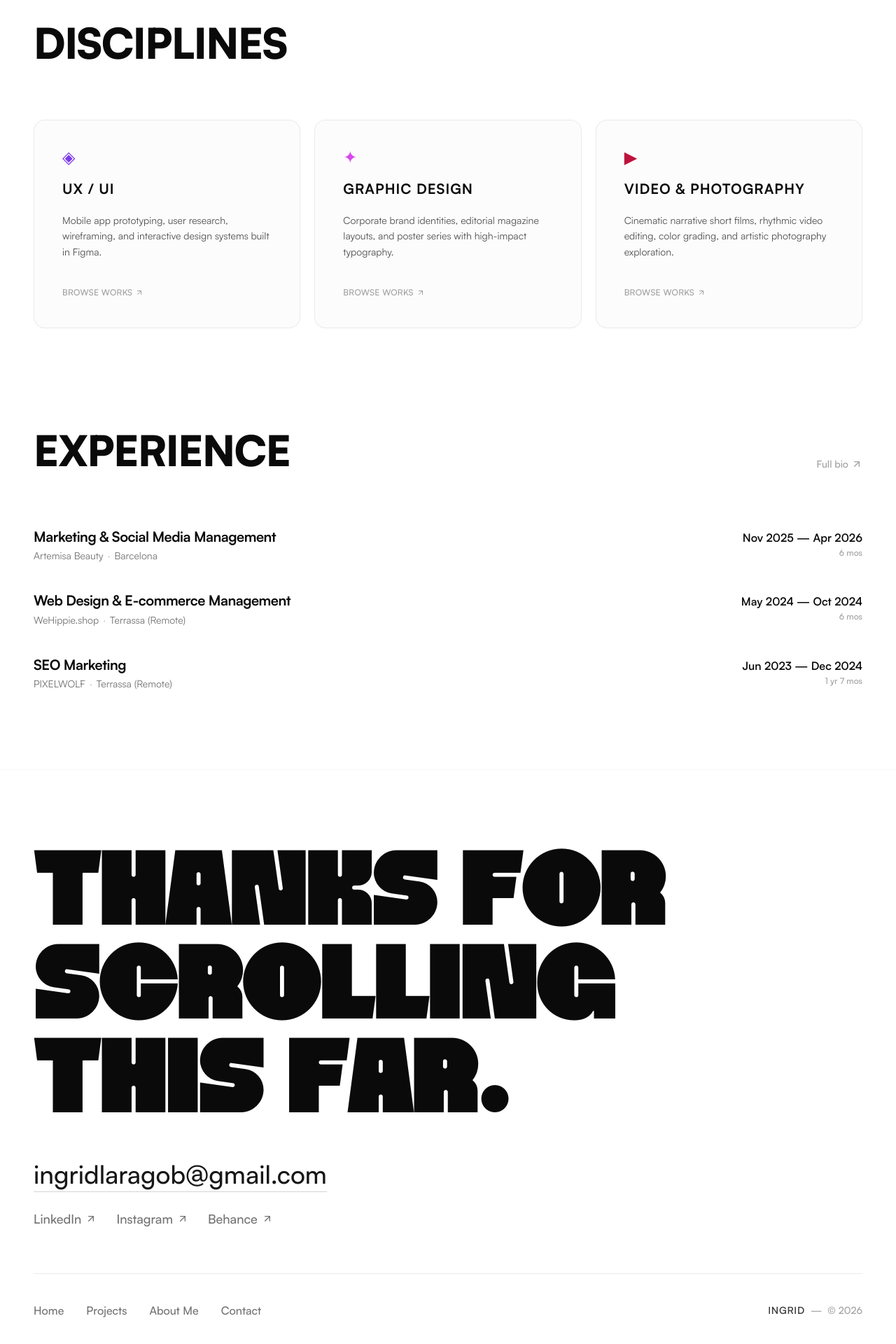
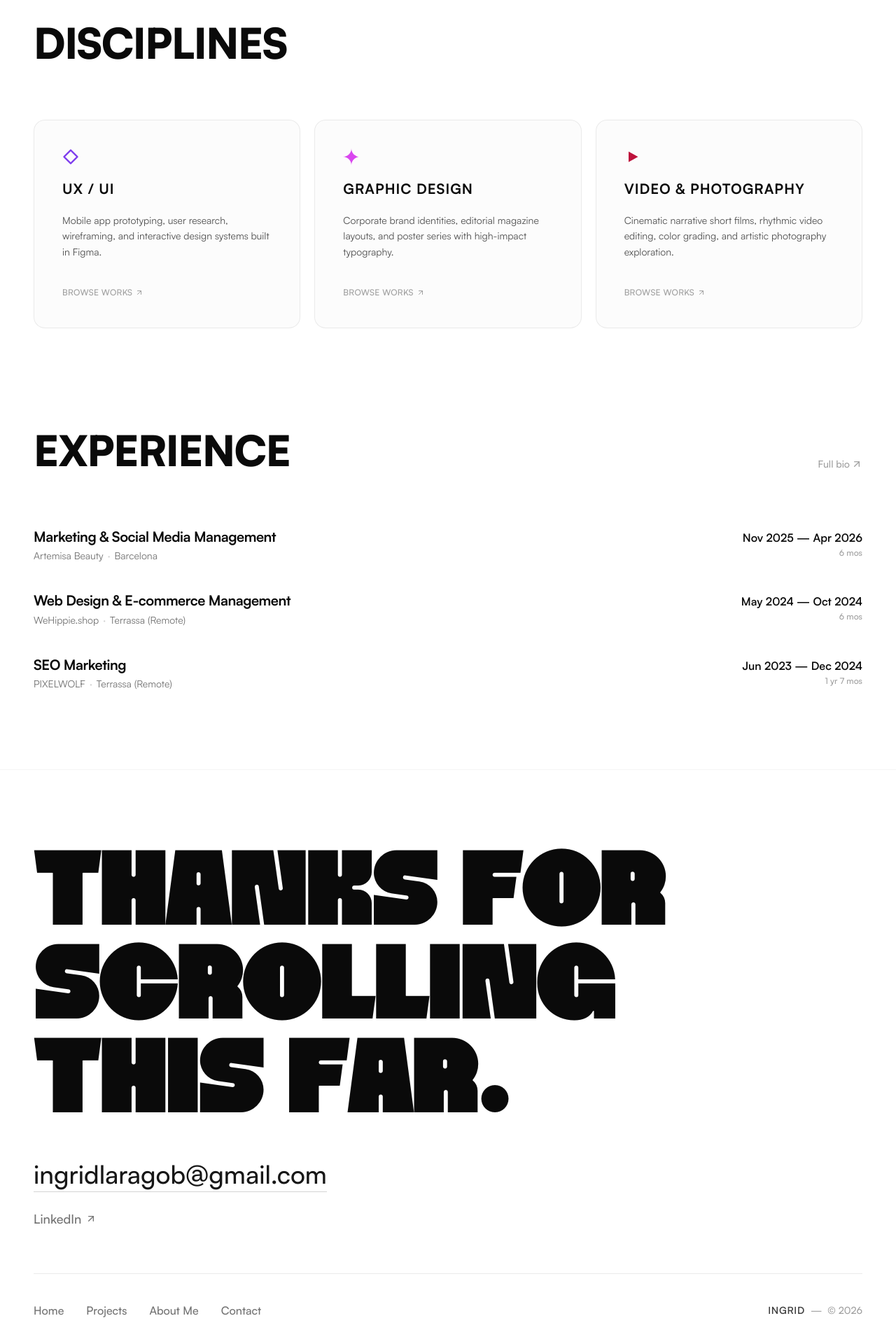
Before and after one commit to charcutera/portfolio-ingrid, a Next.js app: page / in a window 1280 px wide. Shown: the part 2980-4900 px from the top of the page at 70% size. Built offline with nearby package versions, Linux system fonts and the light colour scheme.

Commit message:
feat: remove Behance/Instagram, replace video emoji with SVG icon, and shorten Bio link

```diff
--- a/src/app/contact/page.tsx
+++ b/src/app/contact/page.tsx
@@ -111,24 +111,6 @@ export default function ContactPage() {
                     className="group inline-flex items-center gap-1 hover:text-neutral-950 transition-colors"
                   >
                     <span>LinkedIn</span>
-                    <ArrowUpRight className="w-3.5 h-3.5 group-hover:translate-x-0.5 group-hover:-translate-y-0.5 transition-transform" />
-                  </a>
-                  <a
-                    href="https://instagram.com"
-                    target="_blank"
-                    rel="noreferrer"
-                    className="group inline-flex items-center gap-1 hover:text-neutral-950 transition-colors"
-                  >
-                    <span>Instagram</span>
-                    <ArrowUpRight className="w-3.5 h-3.5 group-hover:translate-x-0.5 group-hover:-translate-y-0.5 transition-transform" />
-                  </a>
-                  <a
-                    href="https://behance.net"
-                    target="_blank"
-                    rel="noreferrer"
-                    className="group inline-flex items-center gap-1 hover:text-neutral-950 transition-colors"
-                  >
-                    <span>Behance</span>
                     <ArrowUpRight className="w-3.5 h-3.5 group-hover:translate-x-0.5 group-hover:-translate-y-0.5 transition-transform" />
                   </a>
                 </div>
--- a/src/app/page.tsx
+++ b/src/app/page.tsx
@@ -262,14 +262,26 @@ export default function HomePage() {
                     e.currentTarget.style.borderColor = "rgba(229,229,229,0.8)";
                   }}
                 >
-                  {/* Top: emoji glyph + label */}
+                  {/* Top: icon glyph + label */}
                   <div className="space-y-5">
                     <span
-                      className="text-2xl transition-colors select-none leading-none block"
+                      className="transition-colors select-none leading-none block"
                       style={{ color: d.color }}
                       aria-hidden
                     >
-                      {d.emoji}
+                      {d.slug === "video" ? (
+                        <svg className="w-6 h-6" viewBox="0 0 24 24" fill="currentColor">
+                          <path d="M6 4.5v15l13.5-7.5L6 4.5z" />
+                        </svg>
+                      ) : d.slug === "ux-ui" ? (
+                        <svg className="w-6 h-6" viewBox="0 0 24 24" fill="none" stroke="currentColor" strokeWidth="2.4" strokeLinecap="round" strokeLinejoin="round">
+                          <path d="M12 2.5L21.5 12 12 21.5 2.5 12Z" />
+                        </svg>
+                      ) : (
+                        <svg className="w-6 h-6" viewBox="0 0 24 24" fill="currentColor">
+                          <path d="M12 0C12 6.627 17.373 12 24 12C17.373 12 12 17.373 12 24C12 17.373 6.627 12 0 12C6.627 12 12 6.627 12 0Z" />
+                        </svg>
+                      )}
                     </span>
                     <h3 className="font-sans font-bold uppercase tracking-wider text-lg sm:text-xl text-neutral-950">
                       {d.label}
@@ -314,9 +326,9 @@ export default function HomePage() {
           </h2>
           <Link
             href="/about"
-            className="group inline-flex items-center gap-1 text-sm font-medium text-neutral-400 hover:text-neutral-900 transition-colors"
+            className="group inline-flex items-center gap-0.5 text-sm font-medium text-neutral-400 hover:text-neutral-900 transition-colors shrink-0"
           >
-            {t.home.fullBio}
+            <span>{t.home.fullBio}</span>
             <ArrowUpRight className="w-4 h-4 group-hover:translate-x-0.5 group-hover:-translate-y-0.5 transition-transform" />
           </Link>
         </motion.div>
--- a/src/components/Footer.tsx
+++ b/src/components/Footer.tsx
@@ -93,24 +93,6 @@ export default function Footer() {
                 <span>LinkedIn</span>
                 <ArrowUpRight className="w-4 h-4 group-hover:translate-x-0.5 group-hover:-translate-y-0.5 transition-transform" />
               </a>
-              <a
-                href="https://instagram.com"
-                target="_blank"
-                rel="noreferrer"
-                className="group inline-flex items-center gap-1.5 text-base sm:text-lg font-medium text-neutral-500 hover:text-neutral-950 transition-colors"
-              >
-                <span>Instagram</span>
-                <ArrowUpRight className="w-4 h-4 group-hover:translate-x-0.5 group-hover:-translate-y-0.5 transition-transform" />
-              </a>
-              <a
-                href="https://behance.net"
-                target="_blank"
-                rel="noreferrer"
-                className="group inline-flex items-center gap-1.5 text-base sm:text-lg font-medium text-neutral-500 hover:text-neutral-950 transition-colors"
-              >
-                <span>Behance</span>
-                <ArrowUpRight className="w-4 h-4 group-hover:translate-x-0.5 group-hover:-translate-y-0.5 transition-transform" />
-              </a>
             </div>
           </div>
         </div>
--- a/src/data/translations.ts
+++ b/src/data/translations.ts
@@ -473,7 +473,7 @@ export const TRANSLATIONS: Record<Language, Translations> = {
       disciplinesHeading: "Disciplinas",
       browseWorks: "Explorar obras",
       experienceHeading: "Experiencia",
-      fullBio: "Bio completa",
+      fullBio: "Bio",
       disciplines: [
         {
           slug: "ux-ui",
@@ -752,7 +752,7 @@ export const TRANSLATIONS: Record<Language, Translations> = {
       disciplinesHeading: "Disciplines",
       browseWorks: "Explorar obres",
       experienceHeading: "Experiència",
-      fullBio: "Bio completa",
+      fullBio: "Bio",
       disciplines: [
         {
           slug: "ux-ui",
```
